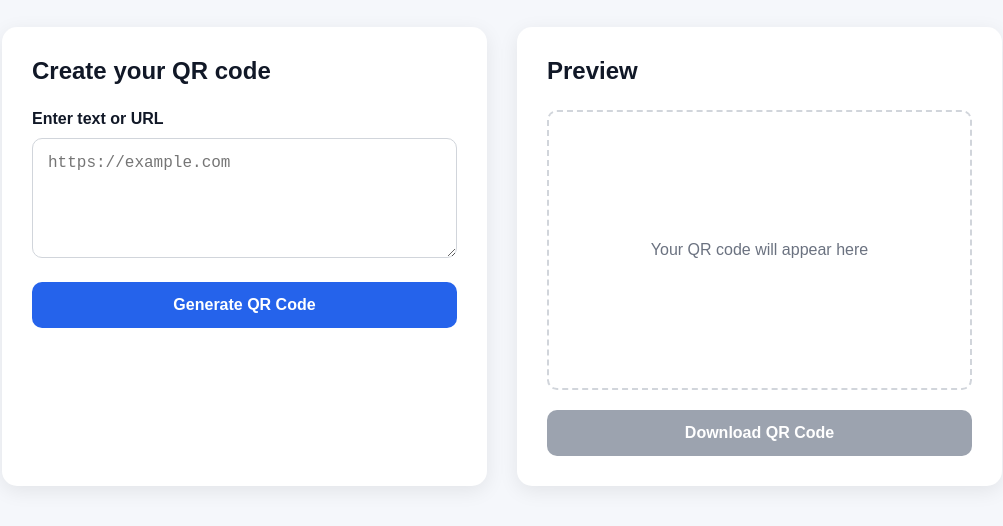
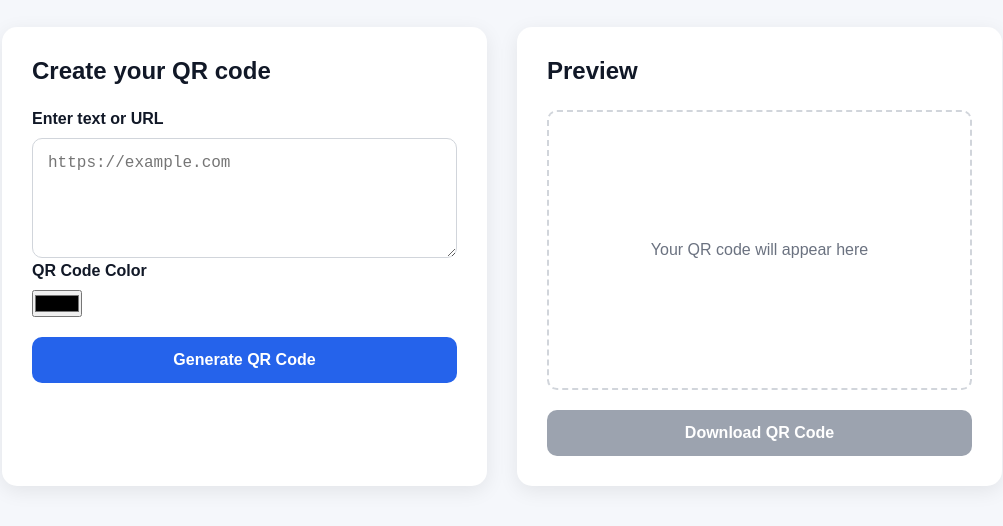
Before and after one commit to adekeyeyusuf520-commits/qr-code-generator, a plain HTML site: page index.html in a window 1280 px wide. Shown: the part 128-654 px from the top of the page, without its empty margins (138-1141 px from the left). Drawn offline with Linux system fonts and the light colour scheme.

Commit message:
Add QR code color control to the form

```diff
--- a/index.html
+++ b/index.html
@@ -18,7 +18,6 @@
 
     <main class="container">
 
-        <!-- Left side -->
         <section class="controls">
 
             <h2>Create your QR code</h2>
@@ -30,6 +29,16 @@
                 placeholder="https://example.com"
             ></textarea>
 
+            <div class="color-control">
+                <label for="qrColor">QR Code Color</label>
+
+                <input
+                    type="color"
+                    id="qrColor"
+                    value="#000000"
+                >
+            </div>
+
             <button id="generateBtn">
                 Generate QR Code
             </button>
@@ -37,7 +46,6 @@
         </section>
 
 
-        <!-- Right side -->
         <section class="preview">
 
             <h2>Preview</h2>
@@ -54,7 +62,7 @@
 
     </main>
 
-    <!-- QR Code library -->
+
     <script src="https://cdn.jsdelivr.net/npm/qrcodejs@1.0.0/qrcode.min.js"></script>
 
     <script src="script.js"></script>
```
